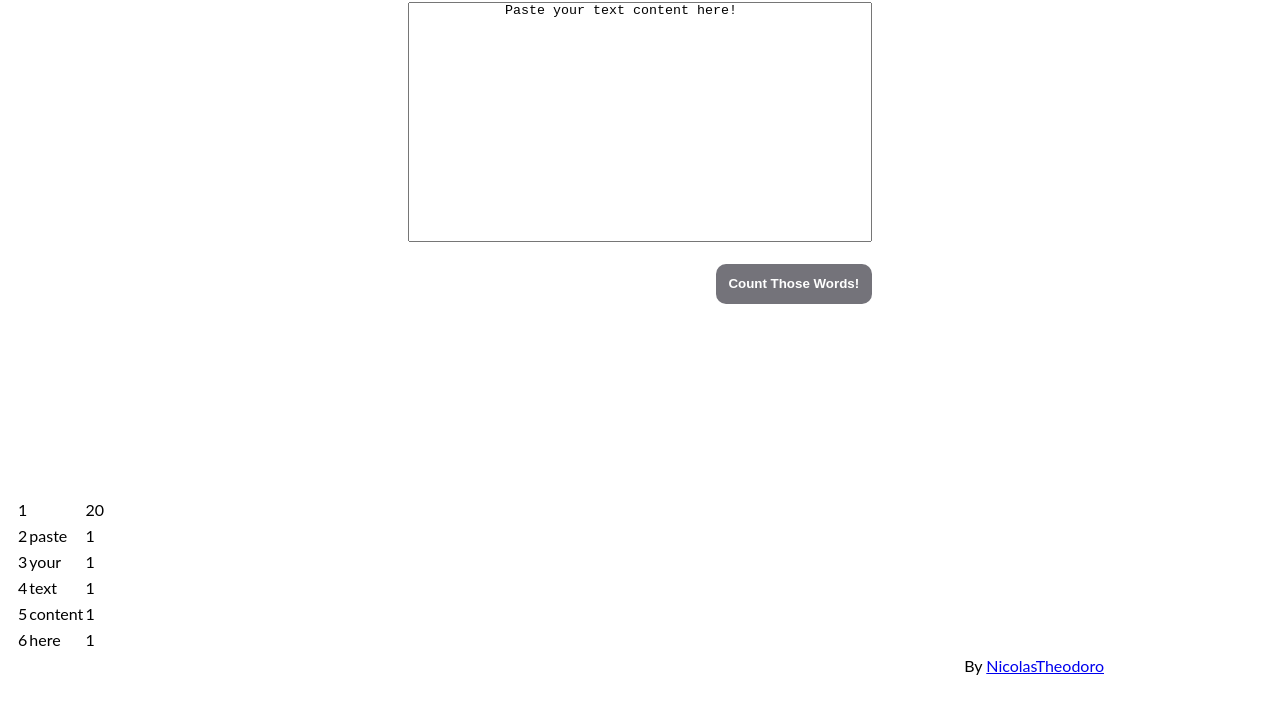
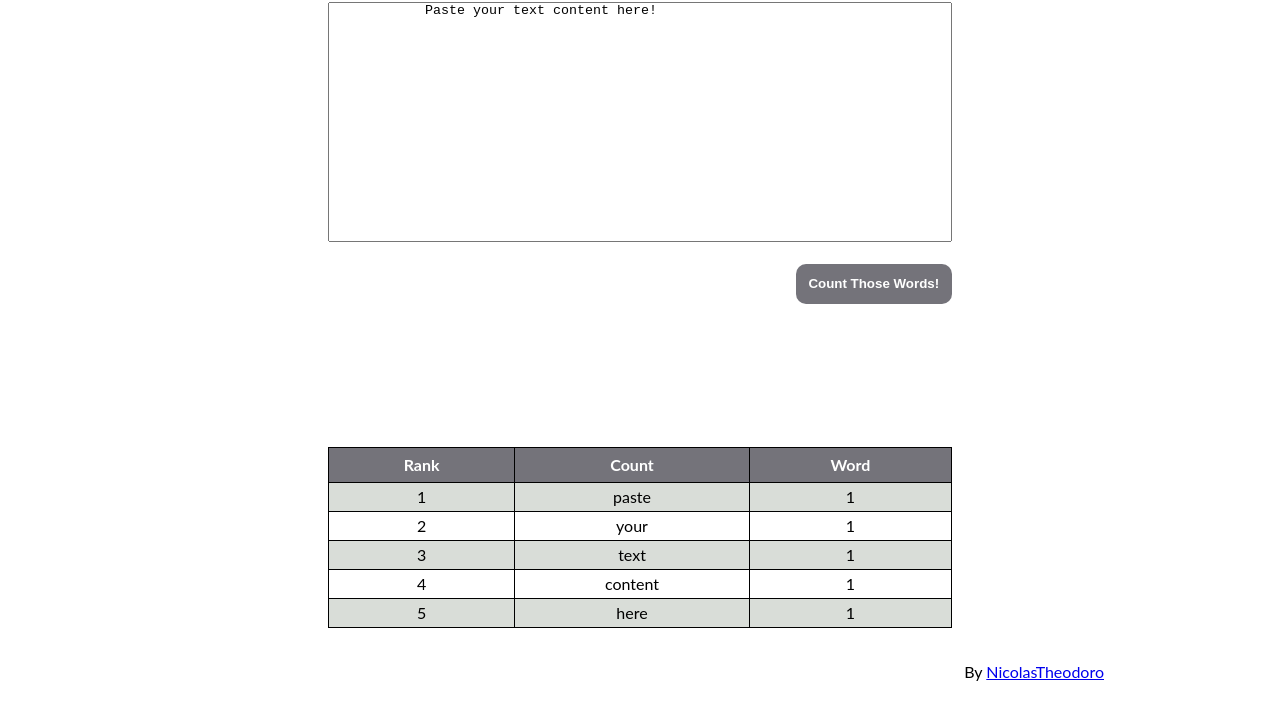
Before and after one commit to nicktheodoro/word-frequency-counter, a plain HTML site: page public/index.html in a window 1280 px wide. Both pictures are taken after a click on the button "Count Those Words!". Shown: the part 88-800 px from the top of the page. Drawn offline with Linux system fonts and the light colour scheme.

Commit message:
app word frequency finished

```diff
--- a/src/scripts/index.js
+++ b/src/scripts/index.js
@@ -1,13 +1,17 @@
 const inputString = document.querySelector('#inputString');
 const submitBtn = document.querySelector('#submit-btn');
 const rankingContainer = document.querySelector('.ranking-container');
-const headersTable = ["Rank", "Count", "Word"];
+const headersRanking = ["Rank", "Count", "Word"];
 
 submitBtn.addEventListener('click', () => {
   const arrayOfWordsClean = inputString.value
-    .replace(/[?.!,"\(\)]/g, "")
+    .replace(/[?.!,"'\(\)]/g, "")
+    .replace(/[ ]{2,}/g, "")
+    .trim()
     .toLowerCase()
     .split(/[( )]/);
+
+  console.log(arrayOfWordsClean)
   const arrayCountedAndSorted = sort(count(arrayOfWordsClean));
   createRanking(arrayCountedAndSorted);
 })
@@ -32,8 +36,16 @@ function createRanking(object) {
   const table = document.createElement('table');
   rankingContainer.appendChild(table);
 
+  const tr = document.createElement('tr');
+  table.appendChild(tr);
+  headersRanking.forEach(currentValue => {
+    const th = document.createElement('th');
+    th.appendChild(document.createTextNode(currentValue));
+    tr.appendChild(th);
+  });
+  table.appendChild(tr)
 
-  object.forEach(function (tableElement, rankIndex){
+  object.forEach(function (tableElement, rankIndex) {
     const trBody = document.createElement('tr');
     const td1 = document.createElement('td');
     td1.appendChild(document.createTextNode(rankIndex + 1));
--- a/src/styles/global.css
+++ b/src/styles/global.css
@@ -26,7 +26,7 @@ body {
 	padding: 0 0.5rem;
     width: 100vw;
     height: 100vh;
-    max-width: 30rem;
+    max-width: 40rem;
 }
 
 h1 {
@@ -67,8 +67,41 @@ button:hover {
     background: #5e5d63;
 }
 
+.ranking-container {
+    display: flex;
+    align-items: center;
+    justify-content: center;
+}
+
+.ranking-container table {
+    width: 50%;
+    max-width: 40rem;
+    margin-top: 1rem;
+
+    border: 1px solid black;
+    text-align: center;
+    border-collapse: collapse;
+}
+
+.ranking-container table tr:nth-child(even) {
+    background: #d9ddd8;
+}
+
+.ranking-container table td {
+    border: 1px solid black;
+    padding: 2px;
+}
+
+.ranking-container table th {
+    border: 1px solid black;
+    background: #74737A;
+    color: #FFF;
+    padding: 5px;
+}
+
 footer {
     height: 10vh;
     text-align: right;
     margin-right: 10em;
+    margin-top: 2em;
 }
```
